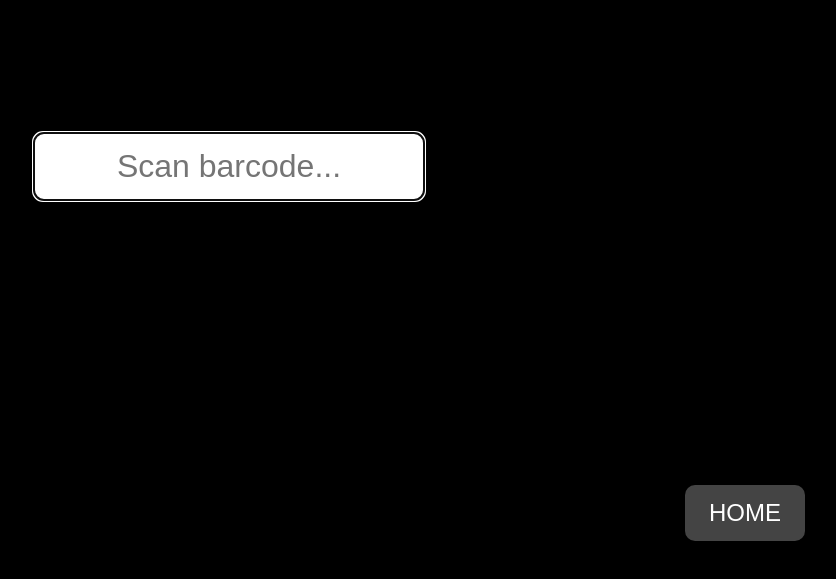
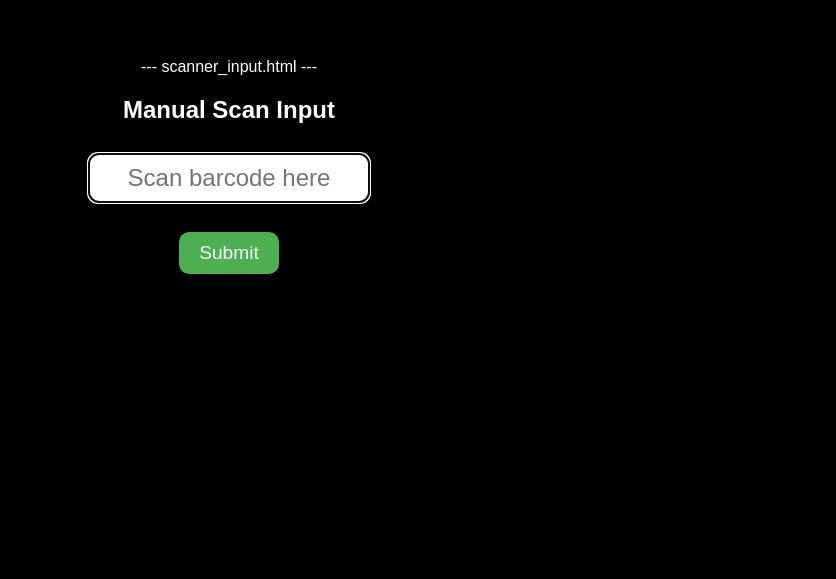
Before and after one commit to songhaesu5-beep/UCC-HAND, a plain HTML site: page scanner_input.html in a window 1280 px wide. Shown: the part 219-798 px from the top of the page, without its empty margins (411-1247 px from the left). Drawn offline with Linux system fonts and the light colour scheme.

Commit message:
Update scanner_input.html

```diff
--- a/scanner_input.html
+++ b/scanner_input.html
@@ -1,8 +1,9 @@
+--- scanner_input.html ---
 <!DOCTYPE html>
 <html lang="en">
 <head>
   <meta charset="UTF-8">
-  <title>UCC SCANNER (Scanner Mode)</title>
+  <title>UCC SCANNER (Manual)</title>
   <meta name="viewport" content="width=device-width, initial-scale=1.0">
   <style>
     html, body {
@@ -17,31 +18,26 @@
       justify-content: center;
       align-items: center;
     }
-
     input {
-      font-size: 2em;
-      padding: 15px;
+      font-size: 1.5em;
+      padding: 10px;
+      margin: 10px;
       width: 80%;
-      text-align: center;
-      margin-bottom: 30px;
       border-radius: 10px;
       border: none;
+      text-align: center;
     }
-
     #feedback {
-      font-size: 2.5em;
+      font-size: 2em;
+      margin-top: 30px;
       text-align: center;
       white-space: pre-line;
-      text-shadow: 2px 2px 8px black;
     }
-
-    #homeButton {
-      position: absolute;
-      bottom: 5%;
-      right: 5%;
-      font-size: 1.5em;
-      padding: 14px 24px;
-      background-color: #444;
+    button {
+      margin-top: 20px;
+      font-size: 1.2em;
+      padding: 10px 20px;
+      background: #4CAF50;
       color: white;
       border: none;
       border-radius: 10px;
@@ -50,52 +46,42 @@
   </style>
 </head>
 <body>
-  <input type="text" id="codeInput" placeholder="Scan barcode..." autofocus />
+  <h2>Manual Scan Input</h2>
+  <input type="text" id="codeInput" placeholder="Scan barcode here" autofocus>
+  <button onclick="submitCode()">Submit</button>
   <div id="feedback"></div>
-  <button id="homeButton" onclick="goHome()">HOME</button>
 
   <script>
-    const GAS_URL = "https://script.google.com/macros/s/AKfycbxzIngCMqGKS_dDNVMdRc0sPPMGdZME6VpyKZiHFH47l_7NvkmtKyhRZilnNOAu0uDOXQ/exec";
     const params = new URLSearchParams(window.location.search);
     const po = params.get("po");
     const type = params.get("type");
+    const GAS_URL = "https://script.google.com/macros/s/AKfycbxzIngCMqGKS_dDNVMdRc0sPPMGdZME6VpyKZiHFH47l_7NvkmtKyhRZilnNOAu0uDOXQ/exec";
 
-    const input = document.getElementById("codeInput");
-    const feedback = document.getElementById("feedback");
+    function submitCode() {
+      const code = document.getElementById("codeInput").value.trim();
+      if (!code) return;
+      const url = `${GAS_URL}?code=${encodeURIComponent(code)}&type=${type}&po=${po}`;
 
-    input.addEventListener("change", () => {
-      const code = input.value.trim();
-      input.value = "";
-
-      if (type === "Inbound" && !/^\d{20}$/.test(code)) {
-        feedback.innerText = "❌\n\nInvalid Code";
-        feedback.style.color = "red";
-        return;
-      }
-
-      const url = `${GAS_URL}?code=${encodeURIComponent(code)}&type=${type}&po=${po}`;
       fetch(url)
         .then(res => res.json())
         .then(({ status, row, sscc, message }) => {
           let text = "";
           if (status === "✓") {
             text = `✅\n\nSSCC: ${sscc}\n\nRow: ${row}`;
-            feedback.style.color = "lime";
           } else if (status === "DUP") {
             text = `🔁 DUPLICATE\n\nSSCC: ${sscc}\n\nRow: ${row}`;
-            feedback.style.color = "orange";
           } else {
             text = "❌\n\nNot Registered";
-            feedback.style.color = "red";
           }
           if (message) text += `\n\n${message}`;
-          feedback.innerText = text;
+          document.getElementById("feedback").innerText = text;
+          document.getElementById("codeInput").value = "";
         });
+    }
+
+    document.getElementById("codeInput").addEventListener("keydown", e => {
+      if (e.key === "Enter") submitCode();
     });
-
-    function goHome() {
-      window.location.href = "index.html";
-    }
   </script>
 </body>
 </html>
```
